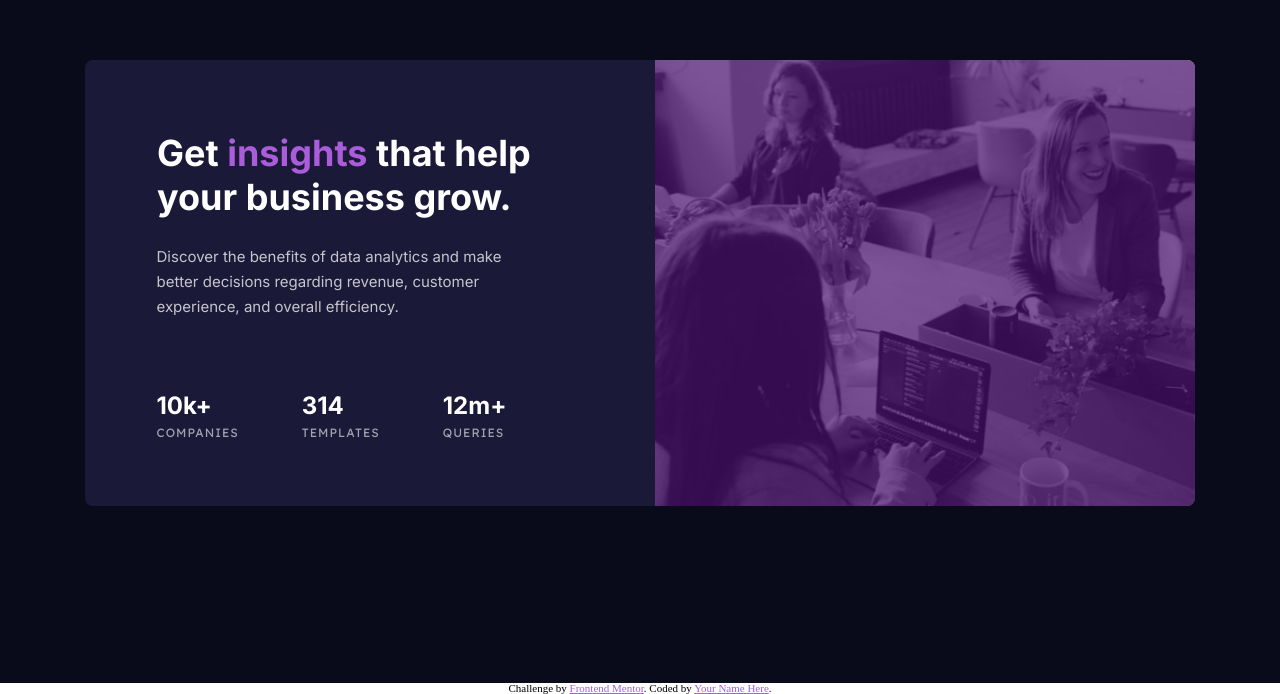
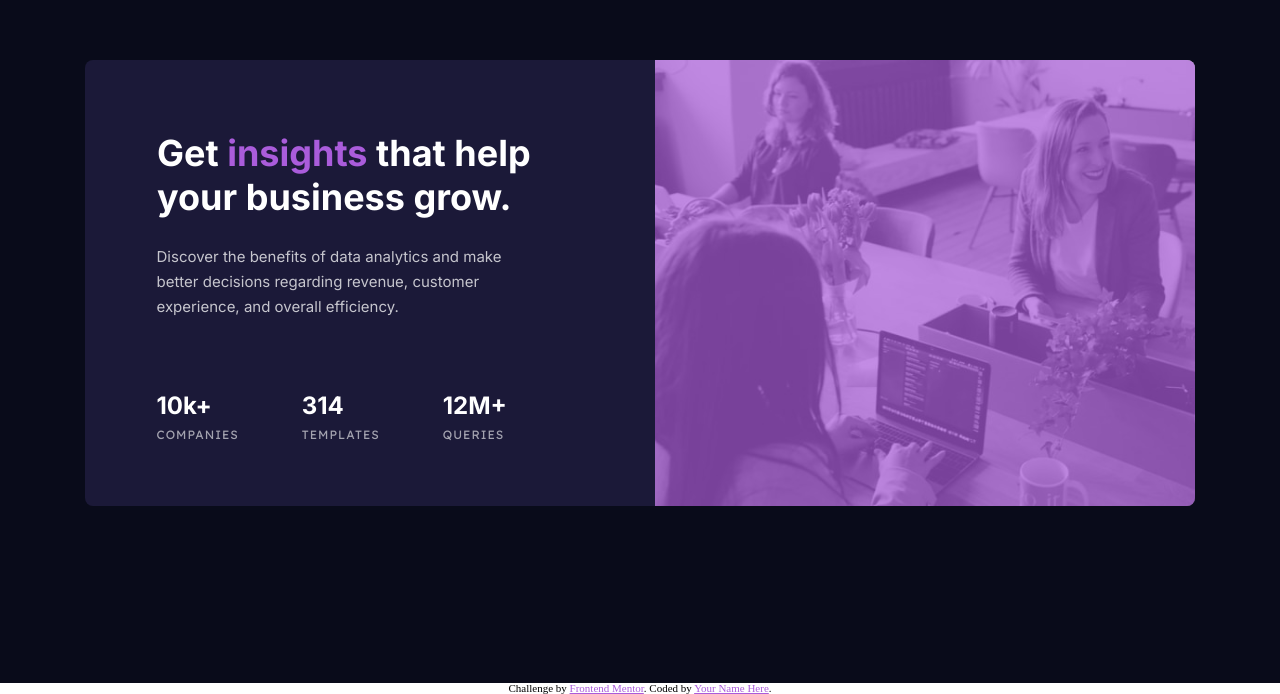
Before and after one commit to louisenorrsen/stats-preview-card-component-main, a plain HTML site: page index.html in a window 1280 px wide. Shown: the part 117-811 px from the top of the page. Drawn offline with Linux system fonts and the light colour scheme.

Commit message:
update css

```diff
--- a/index.html
+++ b/index.html
@@ -34,7 +34,7 @@
             <p>templates</p>
           </div>
           <div class="queries">
-            <h2 class="headers">12m+</h2>
+            <h2 class="headers">12M+</h2>
             <p>queries</p>
           </div>
         </div>
--- a/style.css
+++ b/style.css
@@ -38,7 +38,7 @@ main {
 }
 
 .overlay {
-    background-color: hsl(277, 74%, 25%);
+    background-color: var(--soft-violet);
     position: absolute;
     top: 0;
     opacity: .7;
@@ -136,4 +136,8 @@ main {
         gap: 63px;
         margin: 0 147px 59px 71.5px;
     }
+
+    .headers {
+        margin-bottom: 2px;
+    }
 }
```
